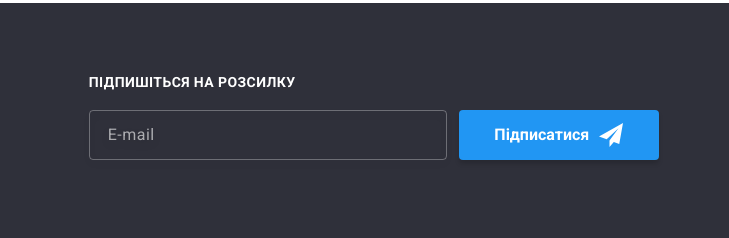
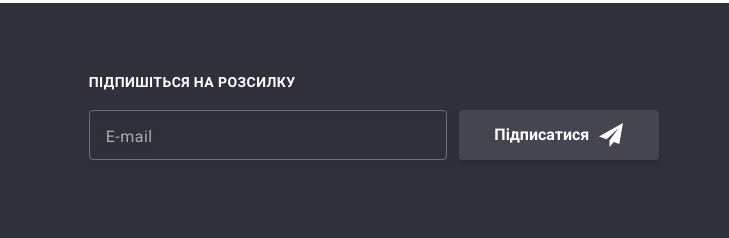
Before and after one commit to kornieiev/goit-markup-hw-06, a plain HTML site: page index.html in a window 1280 px wide. Shown: the part 2678-2916 px from the top of the page, 551-1280 px from the left. Drawn offline with nearby package versions, Linux system fonts and the light colour scheme.

Commit message:
add font styles in placeholder

```diff
--- a/css/styles.css
+++ b/css/styles.css
@@ -708,19 +708,25 @@ div {
   width: 358px;
   height: 50px;
   background-color: transparent;
+  outline: transparent;
   border: 1px solid rgba(255, 255, 255, 0.3);
   filter: drop-shadow(0px 4px 4px rgba(0, 0, 0, 0.15));
   border-radius: 4px;
+  padding: 15px 0 15px 16px;
+  color: var(--third-text-color);
+  font-weight: 400;
+  font-size: 20px;
+  font-height: 1.25;
+  letter-spacing: 0.03em;
 }
 .footer-input::placeholder {
   font-weight: 400;
   font-size: 16px;
   font-height: 1.25;
-  display: flex;
-  align-items: center;
+  /* display: flex;
+  align-items: center; */
   letter-spacing: 0.03em;
   color: rgba(255, 255, 255, 0.6);
-  padding: 15px 0 15px 16px;
 }
 .footer-btn {
   width: 200px;
@@ -736,11 +742,11 @@ div {
   box-shadow: 0px 4px 4px rgba(0, 0, 0, 0.15);
   border-radius: 4px;
   border: none;
+  transition: background-color 250ms cubic-bezier(0.4, 0, 0.2, 1);
 }
 .footer-icon-subscribe {
   fill: var(--third-text-color);
 }
-
 .footer-btn {
   fill: var(--hover-text-color);
   display: flex;
@@ -755,9 +761,16 @@ div {
   gap: 10px;
   color: white;
   fill: white;
+  background-color: rgba(68, 69, 78, 1);
+}
+.footer-icon-subscribe {
+  background-color: transparent;
+  transition: background-color 250ms cubic-bezier(0.4, 0, 0.2, 1);
 }
 .footer-btn:hover, .footer-icon-subscribe:hover {
 
+  color: white;
+background-color: var(--hover-text-color);
 }
 
 /*  --  backdrop --  */
--- a/index.html
+++ b/index.html
@@ -456,6 +456,12 @@
           <svg class="modal-icon" width="18" height="18">
             <use href="./images/sprite.svg#icon-modal-close"></use>
           </svg>
+          <form>
+            <label>
+              <span>Ім'я</span>
+              <input type="text" name="username" autofocus>
+            </label>
+          </form>
         </button>
       </div>
     </div>
```
